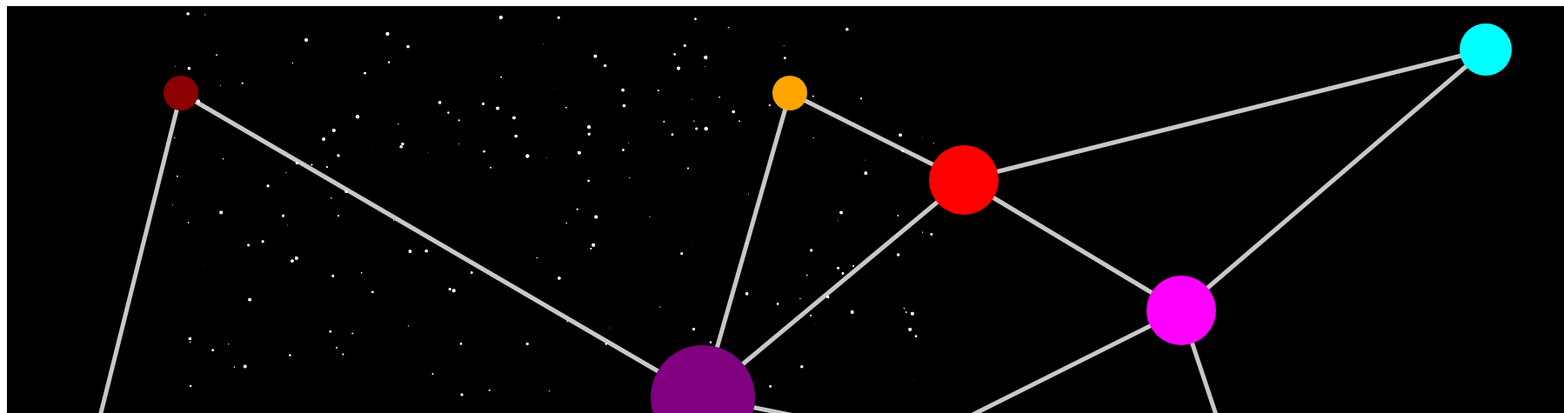
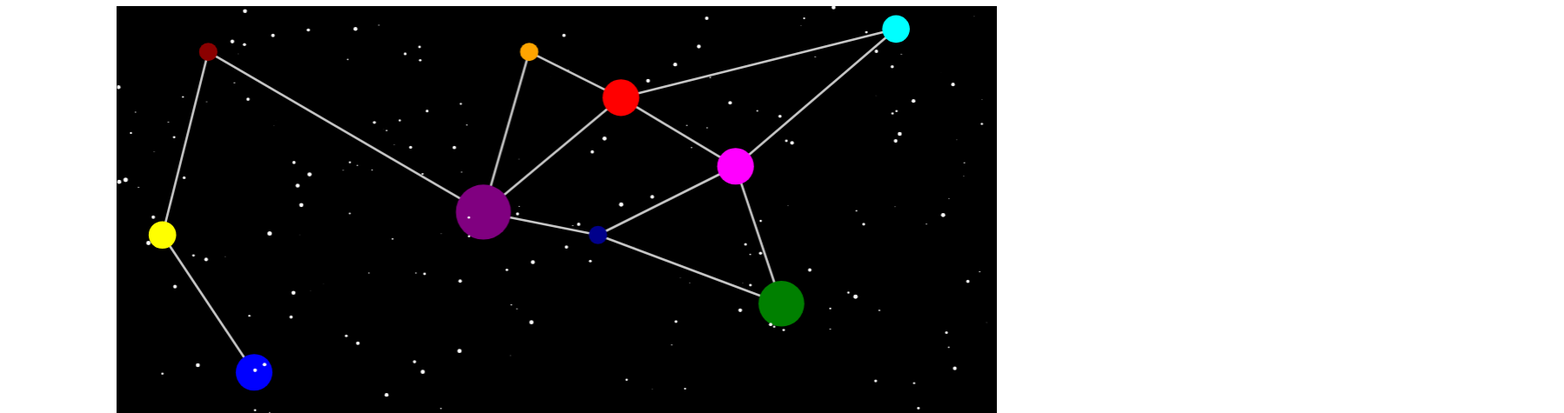
Before and after one commit to melany-eshuis/Space-Courier, a plain HTML site: page index.html in a window 1280 px wide. Shown: the part 73-548 px from the top of the page at 87% size, 1798 px wide, since content can reach past the window. Drawn offline with Linux system fonts and the light colour scheme.

Commit message:
add some improvements

```diff
--- a/index.html
+++ b/index.html
@@ -1,229 +1,29 @@
 <!DOCTYPE html>
 <html lan="en">
   <head>
-		<meta charset="utf-8"/>
+    <meta charset="utf-8" />
     <title>Space Courier</title>
     <link rel="stylesheet" href="./style.css" />
-
   </head>
   <body>
-	<div class = "centercontent">
+    <div class="centercontent">
       <h1>Galaxy Map</h1>
-			<div>
-				<canvas id="galaxyMap" width="1790px" height="900px" style="z-index:1;"></canvas>
-				<canvas id="stars"	   width="1790px" height="900px" style="z-index:2;margin-top:-900px;"></canvas>
+      <div class="container">
+        <canvas id="galaxyMap"></canvas>
+        <canvas id="stars"></canvas>
       </div>
 
-
-
       <h1>Bereken kortste route</h1>
-			<p>Vul de planeet in waar je wilt starten, en de planeet waar je naar toe wilt. </p>
-			Begin: <input type="text" id="begin"/>
-			Eind: <input type="text" id="eind"/>
+      <p>
+        Vul de planeet in waar je wilt starten, en de planeet waar je naar toe
+        wilt.
+      </p>
+      Begin: <input type="text" id="begin" /> Eind:
+      <input type="text" id="eind" />
       <button onclick="kortsteRoute()">Plan Route</button>
 
       <div id="resultaat"><p>Hier komt het resultaat.</p></div>
     </div>
+    <script src="index.js"></script>
   </body>
 </html>
-
-<script>
-	function kortsteRoute()
-	{
-		var begin = document.getElementById("begin").value;
-		var eind = document.getElementById("eind").value;
-		var url = "http://localhost:8082/getpath/" + begin + "/" + eind;
-
-		var xhr = new XMLHttpRequest();
-		xhr.onreadystatechange = function ()
-		{
-			if(this.readyState == 4 && this.status == 200)
-			{
-				var div = document.getElementById("resultaat");
-				div.innerHTML = "<p>" + xhr.responseText + "</p>";
-			}
-		}
-		xhr.open("GET", url, true);
-		xhr.send();
-	}
-
-
-	/////RAMON
-	var mapCanvas = document.getElementById("galaxyMap");
-	var mapContext = mapCanvas.getContext("2d");
-	var rect = mapCanvas.getBoundingClientRect();
-	mapCanvas.width = rect.width * devicePixelRatio;
-	mapCanvas.height = rect.height * devicePixelRatio;
-	mapContext.scale(devicePixelRatio, devicePixelRatio);
-	mapCanvas.style.width = rect.width + "px";
-	mapCanvas.style.height = rect.height + "px";
-
-
-	// var planetA = {
-	// 	xCoordinate: 200,
-	// 	yCoordinate: 100,
-	// 	radius: 20,
-	// 	planetColor: "darkred",
-	// 	drawPlanet(xCoordinate,yCoordinate,radius,planetColor);
-	// }
-
-
-	var starCanvas = document.getElementById("stars");
-	var starsCTX = starCanvas.getContext("2d");
-	// var rect2 = starCanvas.getBoundingClientRect();
-	// starCanvas.width = rect2.width * devicePixelRatio;
-	// starCanvas.height = rect2.height * devicePixelRatio;
-	// starsCTX.scale(devicePixelRatio, devicePixelRatio);
-	// starCanvas.style.width = rect2.width + "px";
-	// starCanvas.style.height = rect2.height + "px";
-
-
-	function drawPlanet(x,y,r,color){
-		mapContext.beginPath()
-		//x,y,radius,0,2*PI
-		mapContext.arc(x,y,r,0,2 * Math.PI)
-		mapContext.fillStyle = color;
-		mapContext.fill()
-
-	}
-
-	function drawPlanetConnection(x1,y1,x2,y2){
-		mapContext.beginPath();
-		mapContext.moveTo(x1,y1);
-		mapContext.lineTo(x2, y2);
-		mapContext.strokeStyle = "#C8C8C8";
-		mapContext.lineWidth = 5;
-		mapContext.stroke();
-	}
-
-	////////////////////////////////////////////////////////////////////////
-	const COLOR_SPACE = "black";
-	const COLOR_STARS = "white";
-	const STAR_NUM = 200;
-	const STAR_SIZE = 0.005;
-	const STAR_SPEED = 0.05;
-
-	//set up stars
-	var stars = [];
-	var starSpeed = STAR_SPEED * starCanvas.width;
-	var xv = starSpeed * randomSign() * Math.random();
-	var yv = Math.sqrt(Math.pow(starSpeed, 2) - Math.pow(xv,2)) * randomSign();
-
-	for(let i=0; i<STAR_NUM; i++ ){
-		let speedMult = Math.random() * 1.5 + 0.5;
-		stars[i] = {
-			r: Math.random() * STAR_SIZE * starCanvas.width / 2,
-            x: Math.floor(Math.random() * starCanvas.width),
-            y: Math.floor(Math.random() * starCanvas.height),
-            xv: xv * speedMult,
-            yv: yv * speedMult
-		}
-	}
-
-
-	var timeDelta, timeLast =0;
-	requestAnimationFrame(loop);
-
-	// set up the animation loop
-	function loop(timeNow){
-
-		// calcualte the time difference
-		timeDelta = timeNow - timeLast;
-		timeLast = timeNow
-		starsCTX.clearRect(0,0,starCanvas.width, starCanvas.height)
-
-		// space background
-		//starsCTX.fillStyle = COLOR_SPACE;
-		//starsCTX.fillRect(0,0, starCanvas.width, starCanvas.height);
-
-		//draw the stars
-		starsCTX.fillStyle = COLOR_STARS;
-		for (let i = 0; i < STAR_NUM; i++) {
-            starsCTX.beginPath();
-            starsCTX.arc(stars[i].x, stars[i].y, stars[i].r, 0, Math.PI * 2);
-            starsCTX.fill();
-
-
-            // update the star's x position
-            stars[i].x += stars[i].xv * timeDelta * 0.001;
-
-            // reposition the star to the other side if it goes off screen
-            if (stars[i].x < 0 - stars[i].r) {
-                stars[i].x = starCanvas.width + stars[i].r;
-            } else if (stars[i].x > starCanvas.width + stars[i].r) {
-                stars[i].x = 0 - stars[i].r;
-            }
-
-            // update the star's y position
-            stars[i].y += stars[i].yv * timeDelta * 0.001;
-
-            // reposition the star to the other side if it goes off screen
-            if (stars[i].y < 0 - stars[i].r) {
-                stars[i].y = starCanvas.height + stars[i].r;
-            } else if (stars[i].y > starCanvas.height + stars[i].r) {
-                stars[i].y = 0 - stars[i].r;
-            }
-        }
-
-		//call the next frame
-		requestAnimationFrame(loop);
-	}
-
-
-
-	function randomSign(){
-		return Math.random() >= 0.5 ? 1 : -1;
-	}
-
-
-
-	// let sizeQ = 20;
-	// let positionXX = 0;
-	// flyingcircle();
-	// function flyingcircle(){
-	// 	starsCTX.clearRect(0,0,starCanvas.width, starCanvas.height)
-	// 	//sizeQ += 0.05;
-	// 	positionXX += 1;
-
-	// 	starsCTX.fillStyle = 'red';
-	// 	starsCTX.lineWidth = 5;
-	// 	starsCTX.beginPath();
-	// 	starsCTX.arc(positionXX,300, sizeQ, 0, Math.PI*2);
-	// 	starsCTX.closePath();
-	// 	starsCTX.fill();
-
-	// 	if (positionXX == 1800){
-	// 		positionXX =0;
-	// 	}
-	// 	requestAnimationFrame(flyingcircle);
-	// }
-
-	drawPlanetConnection(200,100,100,500); //AB
-	drawPlanetConnection(300,800,100,500); //BC
-	drawPlanetConnection(200,100,800,450); //AD
-
-	drawPlanetConnection(800,450,900,100); //DE
-	drawPlanetConnection(800,450,1100,200); //DF
-	drawPlanetConnection(800,450,1050,500); //DG
-
-	drawPlanetConnection(1100,200,900,100); //FE
-	drawPlanetConnection(1100,200,1700,50) //FI
-	drawPlanetConnection(1100,200,1350,350); //FH
-
-	drawPlanetConnection(1350,350,1050,500); //HG
-	drawPlanetConnection(1350,350,1450,650); //HJ
-	drawPlanetConnection(1350,350,1700,50); //HI
-
-	drawPlanetConnection(1050,500,1450,650); //GJ
-
-	drawPlanet(200,100,20,"darkred") 			//A
-	drawPlanet(100,500,30,"yellow") 			//B
-	drawPlanet(300,800,40,"blue")				//C
-	drawPlanet(800,450,60,"purple")				//D
-	drawPlanet(900,100,20,"orange")				//E
-	drawPlanet(1100,200,40,"red")				//F
-	drawPlanet(1050,500,20,"darkblue")			//G
-	drawPlanet(1350,350,40,"magenta")			//H
-	drawPlanet(1700,50,30,"cyan")				//I
-	drawPlanet(1450,650,50,"green")				//J
-</script>
--- /dev/null
+++ b/index.js
@@ -0,0 +1,212 @@
+function kortsteRoute() {
+  const begin = document.getElementById("begin").value;
+  const eind = document.getElementById("eind").value;
+  const adress = "http://localhost:8082/getpath/" + begin + "/" + eind;
+
+  console.log("Adress is:");
+  console.log(adress);
+
+  const xhr = new XMLHttpRequest();
+  xhr.onreadystatechange = function () {
+    if (this.readyState == 4 && this.status == 200) {
+      const div = document.getElementById("resultaat");
+      div.innerHTML = "<p>" + xhr.responseText + "</p>";
+    }
+  };
+
+  //console.log(this.responseText);
+
+  xhr.open("GET", adress, true);
+
+  xhr.send();
+}
+
+function randomSign() {
+  return Math.random() >= 0.5 ? 1 : -1;
+}
+
+const mapCanvas = document.getElementById("galaxyMap");
+const mapContext = mapCanvas.getContext("2d");
+const starCanvas = document.getElementById("stars");
+const starsCTX = starCanvas.getContext("2d");
+
+function drawPlanet(planet, mapRatio) {
+  mapContext.beginPath();
+  //x,y,radius,0,2*PI
+  mapContext.arc(
+    planet.x * mapRatio,
+    planet.y * mapRatio,
+    planet.r * mapRatio,
+    0,
+    2 * Math.PI
+  );
+  mapContext.fillStyle = planet.color;
+  mapContext.fill();
+}
+
+function drawPlanetConnection(coords, mapRatio) {
+  mapContext.beginPath();
+  mapContext.moveTo(coords.x1 * mapRatio, coords.y1 * mapRatio);
+  mapContext.lineTo(coords.x2 * mapRatio, coords.y2 * mapRatio);
+  mapContext.strokeStyle = "#C8C8C8";
+  mapContext.lineWidth = 5 * mapRatio;
+  mapContext.stroke();
+}
+
+function initGalaxy() {
+  const rect = mapCanvas.getBoundingClientRect();
+  mapCanvas.width = rect.width * devicePixelRatio;
+  mapCanvas.height = rect.height * devicePixelRatio;
+  mapContext.scale(devicePixelRatio, devicePixelRatio);
+  const mapRatio = mapCanvas.width / 1920;
+
+  const planets = [
+    { x: 200, y: 100, r: 20, color: "darkred" }, //A
+    { x: 100, y: 500, r: 30, color: "yellow" }, //B
+    { x: 300, y: 800, r: 40, color: "blue" }, //C
+    { x: 800, y: 450, r: 60, color: "purple" }, //D
+    { x: 900, y: 100, r: 20, color: "orange" }, //E
+    { x: 1100, y: 200, r: 40, color: "red" }, //F
+    { x: 1050, y: 500, r: 20, color: "darkblue" }, //G
+    { x: 1350, y: 350, r: 40, color: "magenta" }, //H
+    { x: 1700, y: 50, r: 30, color: "cyan" }, //I
+    { x: 1450, y: 650, r: 50, color: "green" }, //J
+  ];
+
+  const planetConnections = [
+    { x1: 200, y1: 100, x2: 100, y2: 500 }, //AB
+    { x1: 300, y1: 800, x2: 100, y2: 500 }, //BC
+    { x1: 200, y1: 100, x2: 800, y2: 450 }, //AD
+    { x1: 800, y1: 450, x2: 900, y2: 100 }, //DE
+    { x1: 800, y1: 450, x2: 1100, y2: 200 }, //DF
+    { x1: 800, y1: 450, x2: 1050, y2: 500 }, //DG
+    { x1: 1100, y1: 200, x2: 900, y2: 100 }, //FE
+    { x1: 1100, y1: 200, x2: 1700, y2: 50 }, //FI
+    { x1: 1100, y1: 200, x2: 1350, y2: 350 }, //FH
+    { x1: 1350, y1: 350, x2: 1050, y2: 500 }, //HG
+    { x1: 1350, y1: 350, x2: 1450, y2: 650 }, //HJ
+    { x1: 1350, y1: 350, x2: 1700, y2: 50 }, //HI
+    { x1: 1050, y1: 500, x2: 1450, y2: 650 }, //GJ
+  ];
+
+  planetConnections.forEach((conn) => {
+    drawPlanetConnection(conn, mapRatio);
+  });
+  planets.forEach((planet) => {
+    drawPlanet(planet, mapRatio);
+  });
+}
+
+function initStars() {
+  const COLOR_SPACE = "black";
+  const COLOR_STARS = "white";
+  const STAR_NUM = 200;
+  const STAR_SIZE = 0.005;
+  const STAR_SPEED = 0.05;
+  const rect2 = starCanvas.getBoundingClientRect();
+  starCanvas.width = rect2.width * devicePixelRatio;
+  starCanvas.height = rect2.height * devicePixelRatio;
+  starsCTX.scale(devicePixelRatio, devicePixelRatio);
+  const stars = [];
+  const starSpeed = STAR_SPEED * starCanvas.width;
+  const xv = starSpeed * randomSign() * Math.random();
+  const yv = Math.sqrt(Math.pow(starSpeed, 2) - Math.pow(xv, 2)) * randomSign();
+
+  for (let i = 0; i < STAR_NUM; i++) {
+    const speedMult = Math.random() * 1.5 + 0.5;
+    stars[i] = {
+      r: (Math.random() * STAR_SIZE * starCanvas.width) / 2,
+      x: Math.floor(Math.random() * starCanvas.width),
+      y: Math.floor(Math.random() * starCanvas.height),
+      xv: xv * speedMult,
+      yv: yv * speedMult,
+    };
+  }
+
+  let timeDelta,
+    timeLast = 0;
+  requestAnimationFrame(loop);
+
+  // set up the animation loop
+  function loop(timeNow) {
+    // calcualte the time difference
+    timeDelta = timeNow - timeLast;
+    timeLast = timeNow;
+    starsCTX.clearRect(0, 0, starCanvas.width, starCanvas.height);
+
+    // space background
+    //starsCTX.fillStyle = COLOR_SPACE;
+    //starsCTX.fillRect(0,0, starCanvas.width, starCanvas.height);
+
+    //draw the stars
+    starsCTX.fillStyle = COLOR_STARS;
+    for (let i = 0; i < STAR_NUM; i++) {
+      starsCTX.beginPath();
+      starsCTX.arc(stars[i].x, stars[i].y, stars[i].r, 0, Math.PI * 2);
+      starsCTX.fill();
+
+      // update the star's x position
+      stars[i].x += stars[i].xv * timeDelta * 0.001;
+
+      // reposition the star to the other side if it goes off screen
+      if (stars[i].x < 0 - stars[i].r) {
+        stars[i].x = starCanvas.width + stars[i].r;
+      } else if (stars[i].x > starCanvas.width + stars[i].r) {
+        stars[i].x = 0 - stars[i].r;
+      }
+
+      // update the star's y position
+      stars[i].y += stars[i].yv * timeDelta * 0.001;
+
+      // reposition the star to the other side if it goes off screen
+      if (stars[i].y < 0 - stars[i].r) {
+        stars[i].y = starCanvas.height + stars[i].r;
+      } else if (stars[i].y > starCanvas.height + stars[i].r) {
+        stars[i].y = 0 - stars[i].r;
+      }
+    }
+
+    //call the next frame
+    requestAnimationFrame(loop);
+  }
+}
+
+initStars();
+initGalaxy();
+window.addEventListener("resize", initStars);
+window.addEventListener("resize", initGalaxy);
+
+/////RAMON
+
+// var planetA = {
+// 	xCoordinate: 200,
+// 	yCoordinate: 100,
+// 	radius: 20,
+// 	planetColor: "darkred",
+// 	drawPlanet(xCoordinate,yCoordinate,radius,planetColor);
+// }
+
+////////////////////////////////////////////////////////////////////////
+
+//set up stars
+
+// let sizeQ = 20;
+// let positionXX = 0;
+// flyingcircle();
+// function flyingcircle(){
+// 	starsCTX.clearRect(0,0,starCanvas.width, starCanvas.height)
+// 	//sizeQ += 0.05;
+// 	positionXX += 1;
+
+// 	starsCTX.fillStyle = 'red';
+// 	starsCTX.lineWidth = 5;
+// 	starsCTX.beginPath();
+// 	starsCTX.arc(positionXX,300, sizeQ, 0, Math.PI*2);
+// 	starsCTX.closePath();
+// 	starsCTX.fill();
+
+// 	if (positionXX == 1800){
+// 		positionXX =0;
+// 	}
+// 	requestAnimationFrame(flyingcircle);
+// }
--- a/style.css
+++ b/style.css
@@ -1,24 +1,26 @@
+.container {
+  margin: 0 auto;
+  position: relative;
+}
+
+.container canvas {
+  width: 80%;
+}
+
 #galaxyMap {
-    /* margin-top: 25px;
-    width:70%;
-    display:block;
-    margin-left: auto;
-    margin-right: auto; */
-    background: black;
+  background: black;
 }
 
 #stars {
-    border: 2px solid black;
-    margin-top: 25px;
-    width:70%;
-    display:block;
-    margin-left: auto;
-    margin-right: auto;
-
+  position: absolute;
+  top: 0;
+  left: 50%;
+  right: 0;
+  bottom: 0;
+  transform: translateX(-50%);
 }
 
-.centercontent{
-    max-width: 100%;
-    text-align: center;
-
+.centercontent {
+  max-width: 100%;
+  text-align: center;
 }
```
Lines whose indentation alone changed are shown as unchanged.
